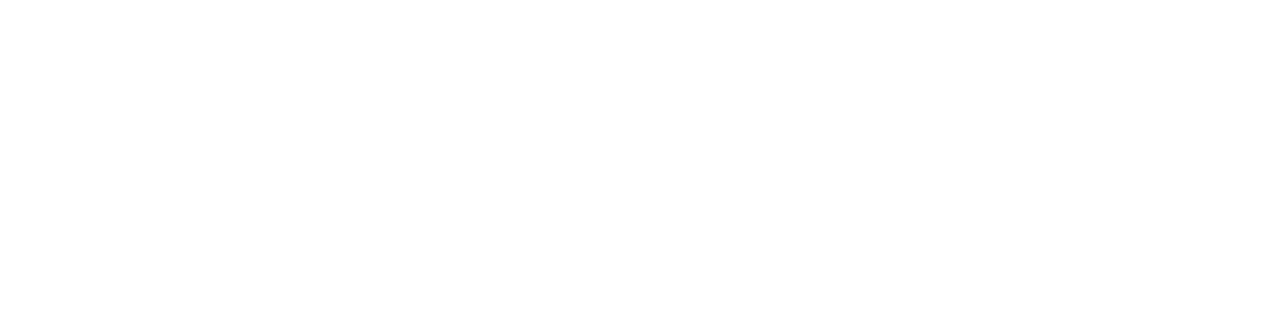
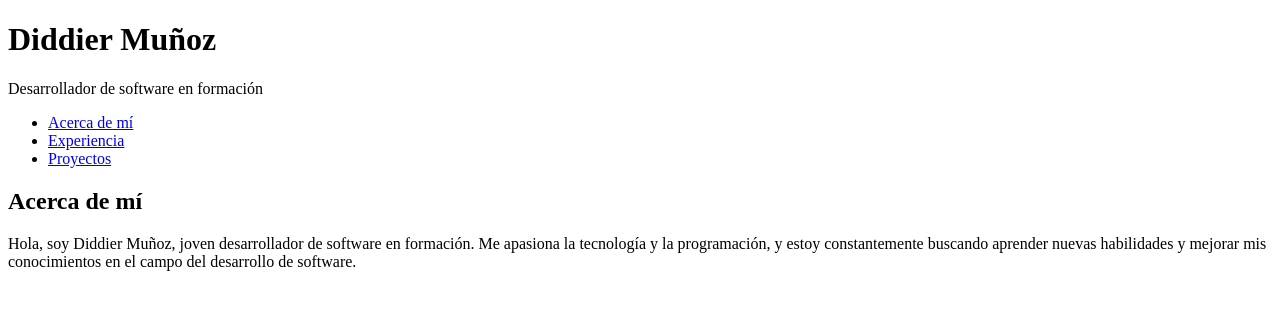
Before and after one commit to Diddier10/Portafolio, a plain HTML site: page index.html in a window 1280 px wide. Drawn offline with Linux system fonts and the light colour scheme.

Commit message:
feat: agregar presentación y sección acerca de mí

```diff
--- a/index.html
+++ b/index.html
@@ -3,9 +3,30 @@
 <head>
     <meta charset="UTF-8">
     <meta name="viewport" content="width=device-width, initial-scale=1.0">
-    <title>Portafolio Diddier Muñoz</title>
+    <title>Diddier Muñoz| Portafolio</title>
 </head>
 <body>
+    <header class="encabezado">
+        <h1>Diddier Muñoz</h1>
+        <p class="subtitulo">Desarrollador de software en formación</p>
+        <nav aria-label="Menú principal">
+            <ul class="menu">
+                <li><a href="#acerca">Acerca de mí</a></li>
+                <li><a href="#experiencia">Experiencia</a></li>
+                <li><a href="#proyectos">Proyectos</a></li>
+            </ul>
+        </nav>
+  </header>
 
+  <main>
+
+    <section id="acerca">
+      <h2>Acerca de mí</h2>
+      <p>
+        Hola, soy Diddier Muñoz, joven desarrollador de software en formación. Me apasiona la tecnología y la programación, y estoy constantemente buscando aprender nuevas habilidades y mejorar mis conocimientos en el campo del desarrollo de software.
+      </p>
+    </section>
+
+  </main>
 </body>
 </html>
```
